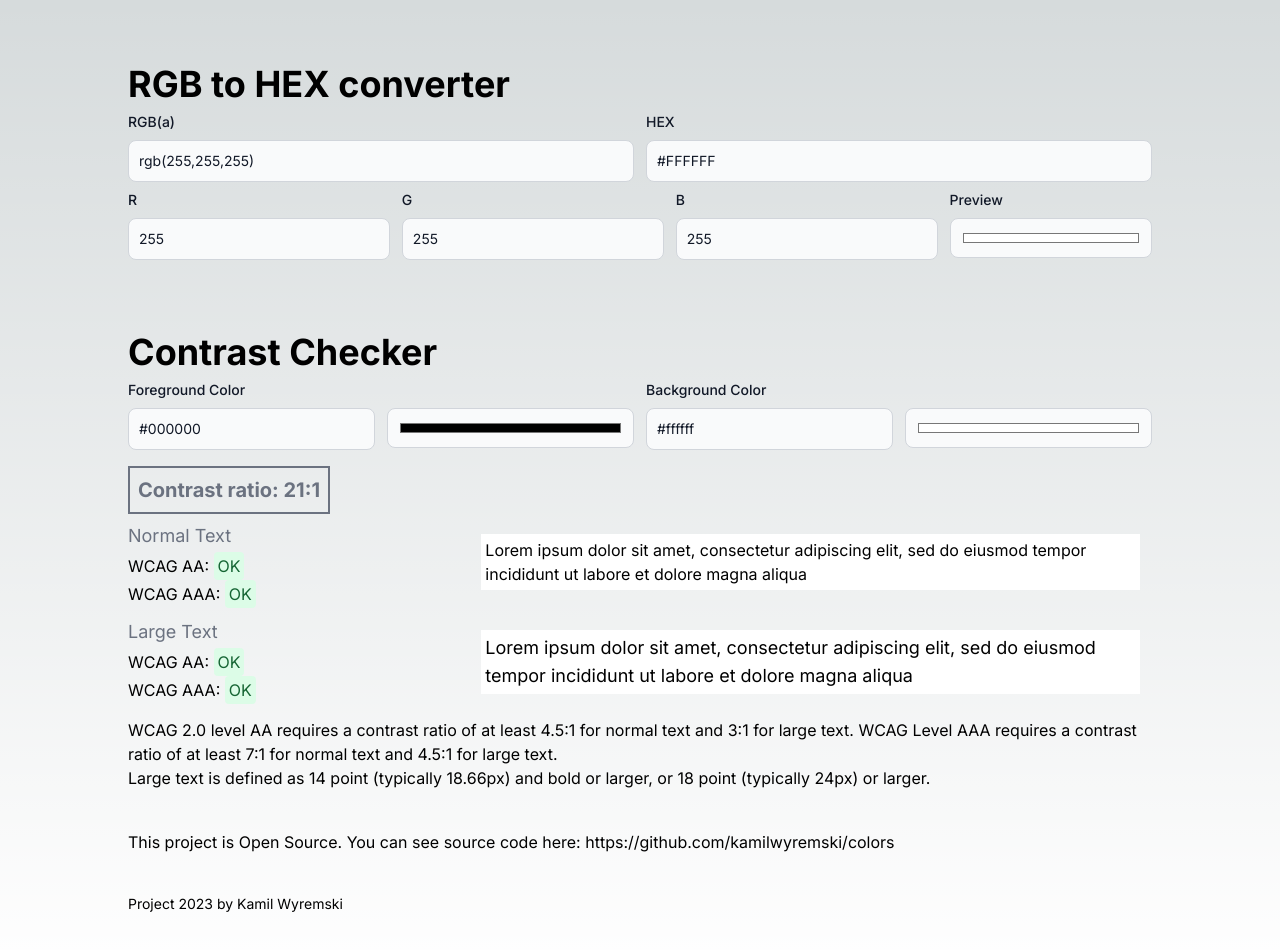
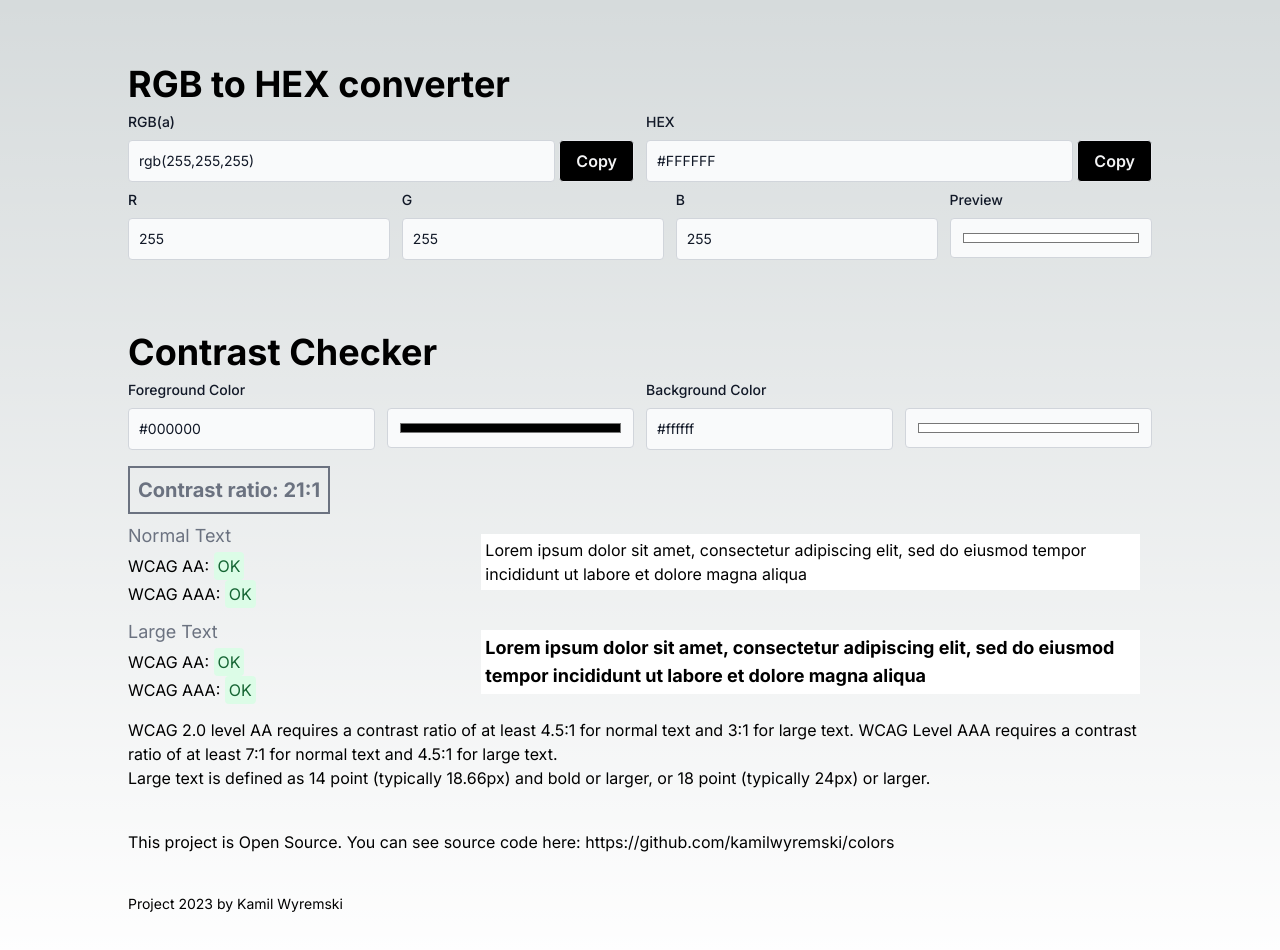
Before and after one commit to kamilwyremski/colors, a Next.js app: page / in a window 1280 px wide. Shown: the top 950 px of the page. Built offline with nearby package versions, Linux system fonts and the light colour scheme.

Commit message:
button to copy to clipboard

```diff
--- a/pages/component/Contrast.tsx
+++ b/pages/component/Contrast.tsx
@@ -173,7 +173,7 @@ export default function Contrast() {
           </p>
         </div>
         <div className="lg:w-2/3">
-          <p className="m-3 p-1 text-lg" style={{'color': foreground, 'backgroundColor': background}}>Lorem ipsum dolor sit amet, consectetur adipiscing elit, sed do eiusmod tempor incididunt ut labore et dolore magna aliqua</p>
+          <p className="m-3 p-1 text-lg font-bold" style={{'color': foreground, 'backgroundColor': background}}>Lorem ipsum dolor sit amet, consectetur adipiscing elit, sed do eiusmod tempor incididunt ut labore et dolore magna aliqua</p>
         </div>
       </div>
       <p>
--- a/pages/component/Converter.tsx
+++ b/pages/component/Converter.tsx
@@ -1,5 +1,5 @@
-import { useState } from "react";
-import {labelClass, inputClass} from '../css.class.js';
+import { useEffect, useState } from "react";
+import {labelClass, inputClass, buttonClass} from '../css.class.js';
 
 export default function Converter() {
 
@@ -8,6 +8,7 @@ export default function Converter() {
   const [r, setR] = useState<number | undefined>(255);
   const [g, setG] = useState<number | undefined>(255);
   const [b, setB] = useState<number | undefined>(255);
+  const [clipboardAlert, setClipboardAlert] = useState(false);
 
   function hexToRgb(hex: string) {
     const shorthandRegex = /^#?([a-f\d])([a-f\d])([a-f\d])$/i;
@@ -113,8 +114,30 @@ export default function Converter() {
     }
   };
 
+  useEffect(() => {
+    const intervalId = setInterval(() => {
+      setClipboardAlert(false);
+    }, 2000);
+
+    return () => clearInterval(intervalId);
+  }, [clipboardAlert]);
+
+  function copyToclipboard (value: string | undefined) {
+    if(value){
+      navigator.clipboard.writeText(value);
+      setClipboardAlert(true);
+    }
+  }
+
   return (
     <>
+      {clipboardAlert && (
+      <div
+        className="fixed bottom-10 right-10 z-[10] rounded bg-black px-6 py-3 text-zinc-100"
+        role="alert">
+        Text copied!
+      </div>
+      )}
       <h2 className="text-4xl font-bold dark:text-white mb-2">
         RGB to HEX converter
       </h2>
@@ -123,26 +146,32 @@ export default function Converter() {
           <label htmlFor="rgb" className={`${labelClass}`}>
             RGB(a)
           </label>
+          <div className="flex">
             <input
               type="text"
               id="rgb"
-            className={`${inputClass}`}
+              className={`${inputClass} me-1`}
               value={rgb}
               onChange={(e) => setRgbHandler(e.target.value)}
             />
+            <button className={`${buttonClass}`} onClick={() => copyToclipboard(rgb)}>Copy</button>
+          </div>
         </div>
         <div className="flex-1 mb-2">
           <label htmlFor="hex" className={`${labelClass}`}>
             HEX
           </label>
+          <div className="flex">
             <input
               type="text"
               id="hex"
-            className={`${inputClass}`}
+              className={`${inputClass} me-1`}
               value={hex}
               onChange={(e) => setHexHandler(e.target.value)}
               maxLength={7}
             />
+            <button className={`${buttonClass}`} onClick={() => copyToclipboard(hex)}>Copy</button>
+          </div>
         </div>
       </div>
       <div className="sm:flex mb-16 gap-3">
--- a/pages/css.class.js
+++ b/pages/css.class.js
@@ -1,7 +1,9 @@
 
 export const labelClass = "block mb-2 text-sm font-medium text-gray-900 dark:text-white";
 
-export const inputClass = "bg-gray-50 border border-gray-300 text-gray-900 text-sm rounded-lg focus:ring-blue-500 focus:border-blue-500 block w-full p-2.5 dark:bg-gray-700 dark:border-gray-600 dark:placeholder-gray-400 dark:text-white dark:focus:ring-blue-500 dark:focus:border-blue-500";
+export const inputClass = "bg-gray-50 border border-gray-300 text-gray-900 text-sm rounded focus:ring-blue-500 focus:border-blue-500 block w-full p-2.5 dark:bg-gray-700 dark:border-gray-600 dark:placeholder-gray-400 dark:text-white dark:focus:ring-blue-500 dark:focus:border-blue-500";
+
+export const buttonClass = "bg-black hover:bg-gray-800 text-zinc-100 font-semibold hover:text-white py-2 px-4 border border-white-700 hover:border-white rounded";
 
 export const badgeRed = "bg-red-100 text-red-800 p-1 rounded dark:bg-red-900 dark:text-red-300";
 
--- a/pages/index.tsx
+++ b/pages/index.tsx
@@ -12,6 +12,7 @@ export default function Home() {
     >
       <Head>
         <title>HEX to RGB converter and Contrast Checker</title>
+        <link rel="icon" type="image/x-icon" href="/icons/icon-512x512.png"></link>
       </Head>
       <div className="w-full max-w-5xl">
         <Converter />
```
Also changed, not shown: 1 other file (tests, documents, lock files or other folders). Lines whose indentation alone changed are shown as unchanged.
